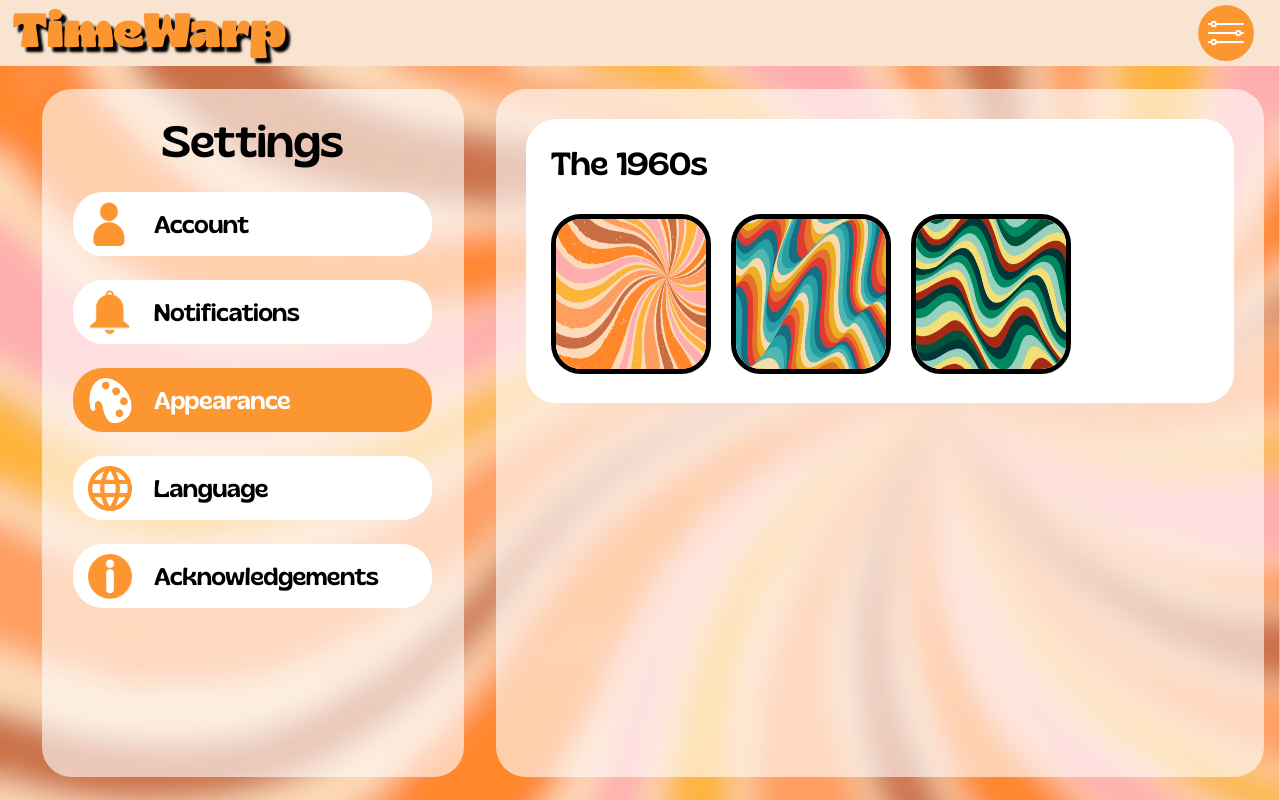
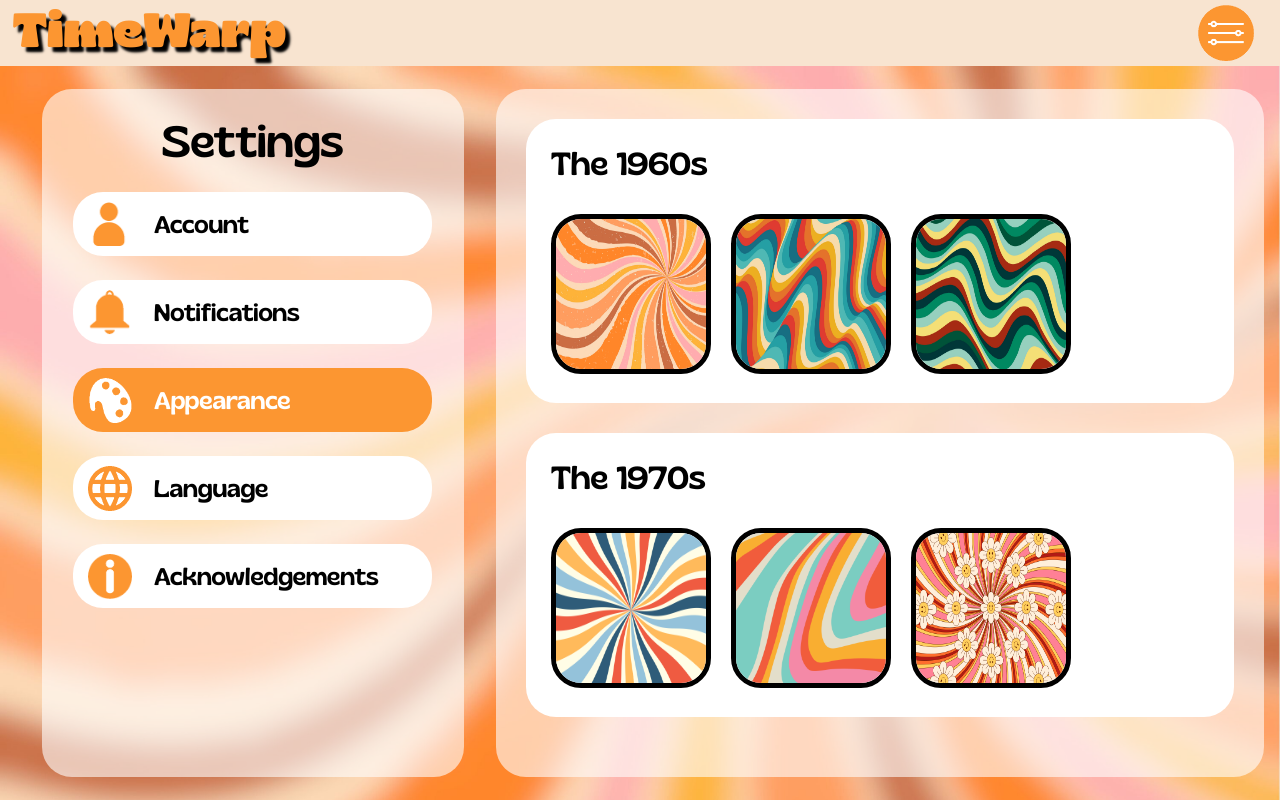
Before and after one commit to Yulgoat/TimeWarp, an Angular app in the folder client/front/: page /settings in a window 1280 px wide. Both pictures are taken after a click on the element "Appearance". Built offline with nearby package versions, Linux system fonts and the light colour scheme.

Commit message:
Add "The 1970s" appearance #41

```diff
--- a/client/front/src/app/components/settings/settings-appearance/settings-appearance.component.html
+++ b/client/front/src/app/components/settings/settings-appearance/settings-appearance.component.html
@@ -6,3 +6,12 @@
         <img src="/assets/images/12498935_5012660.jpeg" class="clickable-image">
     </div>
 </div>
+
+<div class="container">
+    <div class="title">The 1970s</div>
+    <div class="imgs-container">
+        <img src="/assets/images/vecteezy_abstract-spiral-starburst-or-sunburst-background-colorful_15261673.jpg" class="clickable-image">
+        <img src="/assets/images/vecteezy_retro-background-groovy-background_6797719.jpg" class="clickable-image">
+        <img src="/assets/images/35237771_8287145.jpeg" class="clickable-image">
+    </div>
+</div>
```
